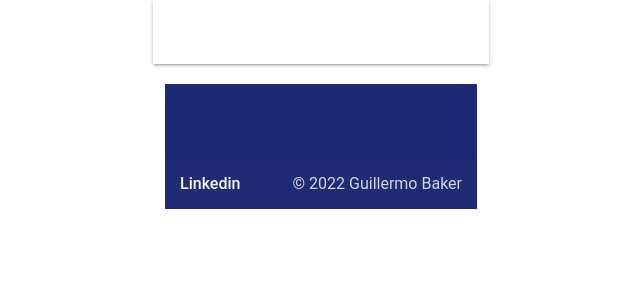
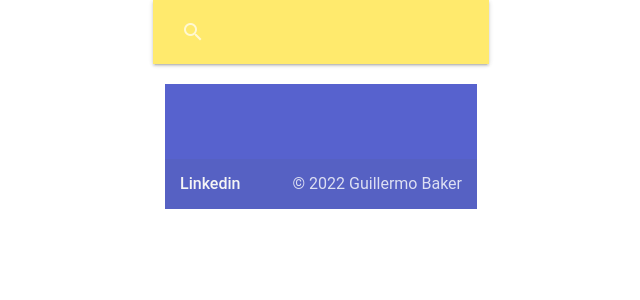
Before and after one commit to gfbaker/tropipay-fe-challenge, a React (Vite) app: page / in a window 1280 px wide. Shown: the top 300 px of the page, without its empty margins (319-959 px from the left). Built offline with nearby package versions, Linux system fonts and the light colour scheme.

Commit message:
algunos cambios

```diff
--- a/src/components/App.jsx
+++ b/src/components/App.jsx
@@ -4,18 +4,21 @@ import { getRepos } from "../services/repos";
 import M from "materialize-css";
 
 export default function App() {
+	//hook para inicializar los componentes dinámicos de Materialize
 	useEffect(() => {
 		M.AutoInit();
-	});
+	},);
 
 	let [userSearch, setUserSearch] = useState("");
 	let [userData, setUserData] = useState("");
 	let [repoData, setRepoData] = useState([]);
 
+	//guardamos la variable del search
 	const inputHandler = (e) => {
 		setUserSearch(e.target.value);
 	};
 
+	//funciones y llamadas que se ejecutan en el submit del form
 	const submitHandler = async (e) => {
 		e.preventDefault();
 		const user = await getUsers(userSearch);
@@ -28,7 +31,6 @@ export default function App() {
 	return (
 		<>
 			<header className="col s12">
-				<div className="container col s12">
 					<div className="row col s12">
 						<nav>
 							<div className="nav-wrapper col s12">
@@ -49,7 +51,6 @@ export default function App() {
 							</div>
 						</nav>
 					</div>
-				</div>
 			</header>
 			<main>
 				{userData ? (
@@ -59,16 +60,16 @@ export default function App() {
 						</div>
 						<div className="card-content">
 							<span className="card-title activator grey-text text-darken-4">
-								<i className="small material-icons">person_outline</i>
+              <i className="material-icons right"></i>
+								{/* <i className="small material-icons">person_outline</i> */}
 								{userData.login}
-								<i className="material-icons right"></i>
 							</span>
-							<p className="black-text">
-								<i className="small material-icons">archive</i>
+							<span className="black-text">
+								{/* <i className="small material-icons">archive</i> */}
 								number of repos: {userData.public_repos}
-							</p>
+							</span>
 							<div className="black-text">
-								<i className="small material-icons">person</i>
+								{/* <i className="small material-icons">person</i> */}
 								followers: {userData.followers}
 							</div>
 						</div>
--- a/src/index.css
+++ b/src/index.css
@@ -7,12 +7,18 @@
 	color-scheme: light dark;
 	color: rgba(255, 255, 255, 0.87);
 	background-color: #242424;
+	display: flex;
+	min-height: 100vh;
+	flex-direction: column;
 }
+
 
 body {
 	width: 100%;
 	min-height: 100vh;
 	flex-direction: column;
+	place-items: center;
+	background-color: white;
 }
 
 main {
@@ -25,29 +31,24 @@ main {
 }
 
 nav {
-	background-color: #fff;
+	background-color: #ffe549;
 	width: 100%;
-	opacity: 90%;
+	opacity: 80%;
 }
 
 .search {
-	background-color: #fff;
+	background-color: #ffe549;
 	width: 100%;
+	opacity: 80%;
 }
 
 a {
 	font-weight: 500;
-	color: #646cff;
+	color: #787aaa;
 	text-decoration: insherit;
 }
 a:hover {
-	color: #535bf2;
-}
-
-body {
-	place-items: center;
-
-	background-color: white;
+	color: #b6b7ce;
 }
 
 i {
@@ -116,10 +117,13 @@ button:focus-visible {
 
 .card-title {
 	border-bottom: #000;
+	margin-left: auto;
+	border-bottom: 1px solid black;
+
 }
 
 .page-footer {
-	background-color: #041366;
+	background-color: #4552c9;
 	opacity: 90%;
 	bottom: 0;
 	width: 100%;
--- a/src/services/repos.js
+++ b/src/services/repos.js
@@ -1,4 +1,7 @@
 import { ajax } from "../tools/ajax";
+
+
+//traigo los repositorios del usuario
 export const getRepos = async (user) => {
   const optionsRequest = {
     method: "GET",
```
Also changed, not shown: src/main.jsx (+4 -4 lines), src/services/users.js (+7 -5 lines), 2 other files (tests, documents, lock files or other folders). Lines whose indentation alone changed are shown as unchanged.
